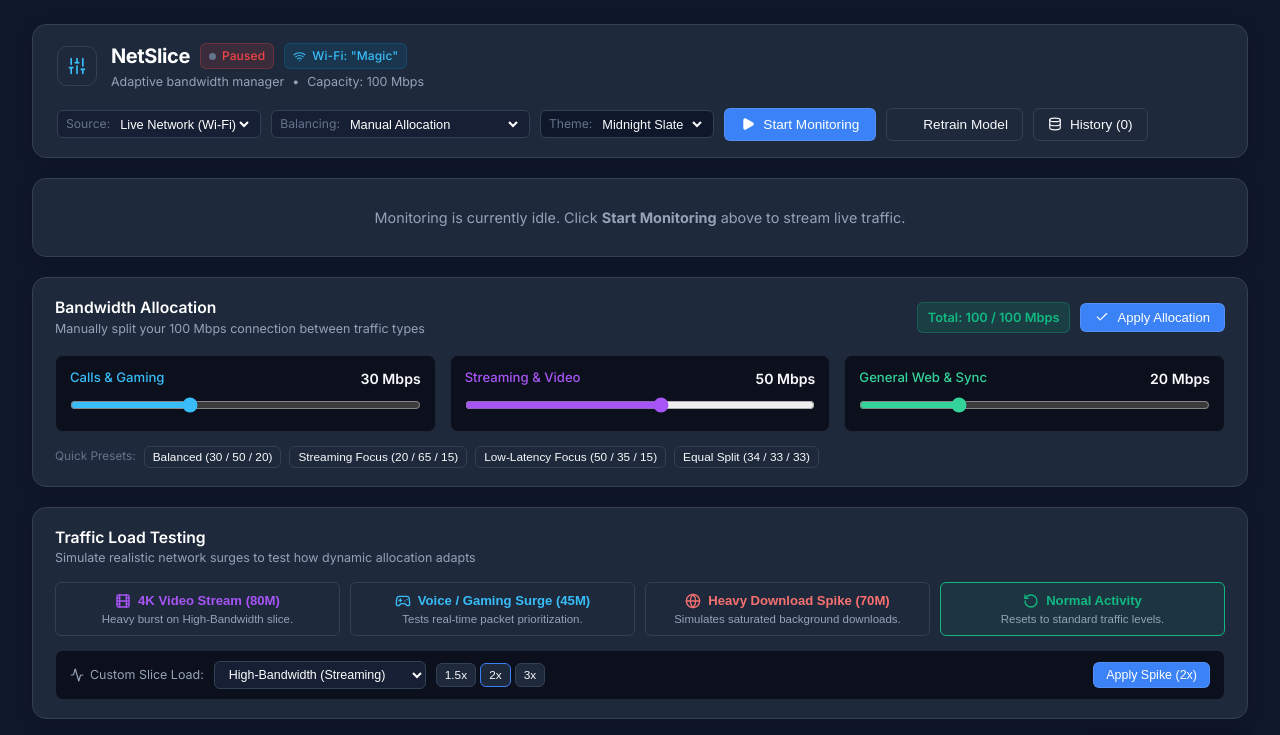
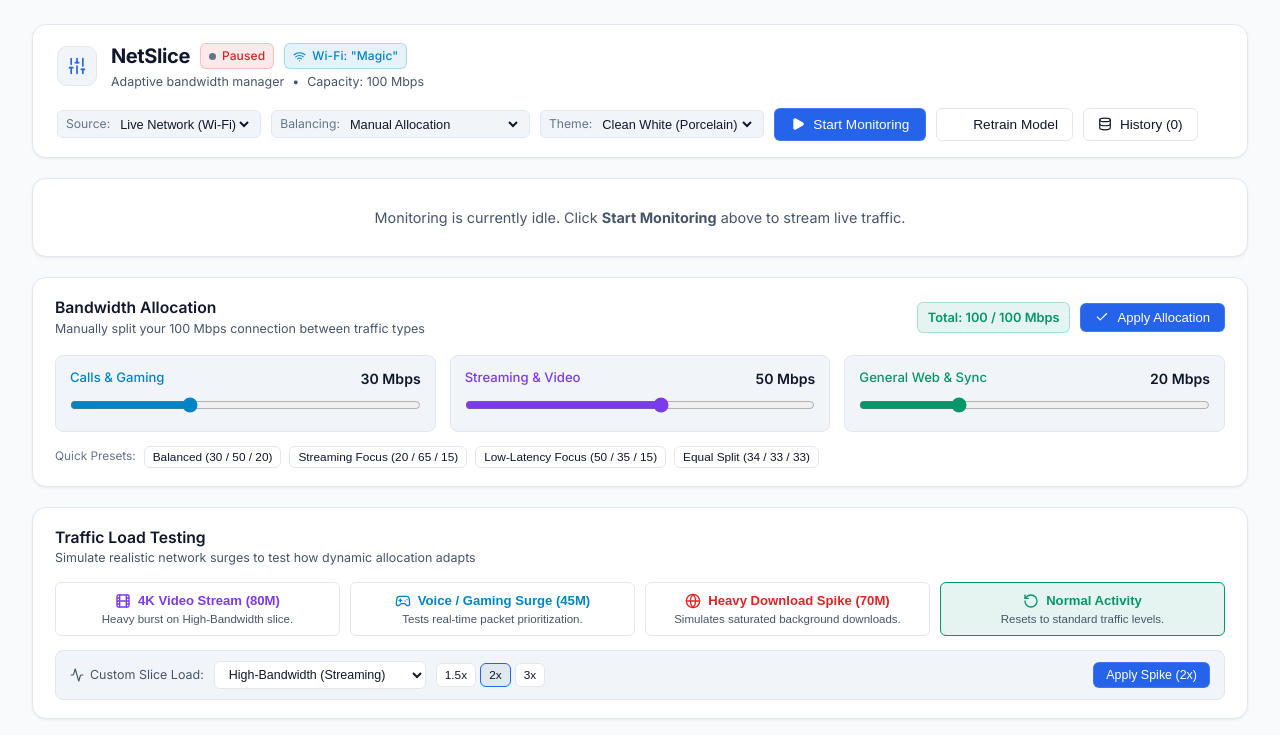
Before and after one commit to KIRUTHIKA-S-25/NetSlice, a React app in the folder frontend/: page / in a window 1280 px wide. Shown: the top 735 px of the page. Built offline with nearby package versions, Linux system fonts and the light colour scheme; no server answers; the HTML template or start-up script is replaced by a standard one.

Commit message:
Update default theme to modern clean mixture of white palette

```diff
--- a/frontend/src/Dashboard.jsx
+++ b/frontend/src/Dashboard.jsx
@@ -23,7 +23,10 @@ const Dashboard = () => {
   const [mode, setMode] = useState('real_network');
   const [activeInterface, setActiveInterface] = useState('Wi-Fi');
   const [interfaces, setInterfaces] = useState([]);
-  const [theme, setTheme] = useState(() => localStorage.getItem('netslice-theme') || 'slate');
+  const [theme, setTheme] = useState(() => {
+    const saved = localStorage.getItem('netslice-theme');
+    return (saved === 'slate' || !saved) ? 'white' : saved;
+  });
   const [strategy, setStrategy] = useState('static');
   const [mlInfo, setMlInfo] = useState(null);
   const [isRetraining, setIsRetraining] = useState(false);
--- a/frontend/src/components/Navbar.jsx
+++ b/frontend/src/components/Navbar.jsx
@@ -41,19 +41,19 @@ const Navbar = ({
             width: '40px',
             height: '40px',
             borderRadius: '10px',
-            backgroundColor: '#1e293b',
-            border: '1px solid #334155',
+            backgroundColor: 'var(--bg-card-subtle)',
+            border: '1px solid var(--border-card)',
             display: 'flex',
             alignItems: 'center',
             justifyContent: 'center',
-            color: '#38bdf8'
+            color: 'var(--accent-primary)'
           }}>
             <Sliders size={20} />
           </div>
 
           <div>
             <div style={{ display: 'flex', alignItems: 'center', gap: '10px' }}>
-              <h1 style={{ fontSize: '1.25rem', fontWeight: '700', letterSpacing: '-0.02em', color: '#ffffff' }}>
+              <h1 style={{ fontSize: '1.25rem', fontWeight: '700', letterSpacing: '-0.02em', color: 'var(--text-primary)' }}>
                 NetSlice
               </h1>
               <span className={`badge ${isRunning ? 'badge-emerald' : 'badge-rose'}`} style={{ display: 'inline-flex', alignItems: 'center', gap: '6px' }}>
@@ -91,7 +91,7 @@ const Navbar = ({
         <div style={{ display: 'flex', alignItems: 'center', gap: '10px', flexWrap: 'wrap' }}>
 
           {/* Operational Mode */}
-          <div style={{ display: 'flex', alignItems: 'center', backgroundColor: '#161f33', padding: '4px 8px', borderRadius: '6px', border: '1px solid var(--border-card)' }}>
+          <div style={{ display: 'flex', alignItems: 'center', backgroundColor: 'var(--bg-card-subtle)', padding: '4px 8px', borderRadius: '6px', border: '1px solid var(--border-card)' }}>
             <span style={{ fontSize: '0.76rem', color: 'var(--text-muted)', marginRight: '6px' }}>Source:</span>
             <select
               value={mode}
@@ -99,7 +99,7 @@ const Navbar = ({
               disabled={isRunning}
               style={{
                 background: 'transparent',
-                color: '#ffffff',
+                color: 'var(--text-primary)',
                 border: 'none',
                 outline: 'none',
                 fontSize: '0.8rem',
@@ -107,13 +107,13 @@ const Navbar = ({
                 cursor: isRunning ? 'not-allowed' : 'pointer'
               }}
             >
-              <option value="real_network" style={{ background: '#111827', color: '#ffffff' }}>Live Network (Wi-Fi)</option>
-              <option value="simulation" style={{ background: '#111827', color: '#ffffff' }}>Simulation Sandbox</option>
+              <option value="real_network" style={{ background: 'var(--bg-card)', color: 'var(--text-primary)' }}>Live Network (Wi-Fi)</option>
+              <option value="simulation" style={{ background: 'var(--bg-card)', color: 'var(--text-primary)' }}>Simulation Sandbox</option>
             </select>
           </div>
 
           {/* Allocation Strategy */}
-          <div style={{ display: 'flex', alignItems: 'center', backgroundColor: '#161f33', padding: '4px 8px', borderRadius: '6px', border: '1px solid var(--border-card)' }}>
+          <div style={{ display: 'flex', alignItems: 'center', backgroundColor: 'var(--bg-card-subtle)', padding: '4px 8px', borderRadius: '6px', border: '1px solid var(--border-card)' }}>
             <span style={{ fontSize: '0.76rem', color: 'var(--text-muted)', marginRight: '6px' }}>Balancing:</span>
             <select
               value={strategy}
@@ -121,7 +121,7 @@ const Navbar = ({
               disabled={isRunning}
               style={{
                 background: 'transparent',
-                color: '#ffffff',
+                color: 'var(--text-primary)',
                 border: 'none',
                 outline: 'none',
                 fontSize: '0.8rem',
@@ -151,10 +151,10 @@ const Navbar = ({
                 cursor: 'pointer'
               }}
             >
+              <option value="white" style={{ background: 'var(--bg-card)', color: 'var(--text-primary)' }}>Clean White (Porcelain)</option>
+              <option value="warm" style={{ background: 'var(--bg-card)', color: 'var(--text-primary)' }}>Warm White (Alabaster)</option>
               <option value="slate" style={{ background: 'var(--bg-card)', color: 'var(--text-primary)' }}>Midnight Slate</option>
               <option value="charcoal" style={{ background: 'var(--bg-card)', color: 'var(--text-primary)' }}>Charcoal Zinc</option>
-              <option value="ocean" style={{ background: 'var(--bg-card)', color: 'var(--text-primary)' }}>Ocean Navy</option>
-              <option value="light" style={{ background: 'var(--bg-card)', color: 'var(--text-primary)' }}>Executive Light</option>
             </select>
           </div>
 
--- a/frontend/src/components/StaticSliders.jsx
+++ b/frontend/src/components/StaticSliders.jsx
@@ -74,7 +74,7 @@ const StaticSliders = ({ activeAllocations, onSaveAllocations, isStaticStrategy
     <div className="glass-card" style={{ padding: '18px 22px', marginBottom: '20px' }}>
       <div style={{ display: 'flex', justifyContent: 'space-between', alignItems: 'center', marginBottom: '16px', flexWrap: 'wrap', gap: '12px' }}>
         <div>
-          <h3 style={{ fontSize: '0.98rem', fontWeight: '600', color: '#ffffff' }}>
+          <h3 style={{ fontSize: '0.98rem', fontWeight: '600', color: 'var(--text-primary)' }}>
             Bandwidth Allocation
           </h3>
           <p style={{ fontSize: '0.78rem', color: 'var(--text-secondary)' }}>
@@ -122,7 +122,7 @@ const StaticSliders = ({ activeAllocations, onSaveAllocations, isStaticStrategy
           borderRadius: '6px',
           backgroundColor: 'var(--status-info-bg)',
           border: '1px solid rgba(2, 132, 199, 0.3)',
-          color: '#38bdf8',
+          color: 'var(--status-info)',
           fontSize: '0.8rem',
           marginBottom: '12px'
         }}>
@@ -134,10 +134,10 @@ const StaticSliders = ({ activeAllocations, onSaveAllocations, isStaticStrategy
       <div style={{ display: 'grid', gridTemplateColumns: 'repeat(auto-fit, minmax(260px, 1fr))', gap: '14px', marginBottom: '14px' }}>
 
         {/* Low-Latency */}
-        <div style={{ backgroundColor: '#0c101c', padding: '12px 14px', borderRadius: '8px', border: '1px solid #1e2638' }}>
+        <div style={{ backgroundColor: 'var(--bg-card-subtle)', padding: '12px 14px', borderRadius: '8px', border: '1px solid var(--border-card)' }}>
           <div style={{ display: 'flex', justifyContent: 'space-between', marginBottom: '6px' }}>
             <span style={{ fontSize: '0.82rem', fontWeight: '500', color: 'var(--slice-low-latency)' }}>Calls & Gaming</span>
-            <span style={{ fontSize: '0.88rem', fontWeight: '600' }}>{allocations.low_latency} Mbps</span>
+            <span style={{ fontSize: '0.88rem', fontWeight: '600', color: 'var(--text-primary)' }}>{allocations.low_latency} Mbps</span>
           </div>
           <input
             type="range"
@@ -151,10 +151,10 @@ const StaticSliders = ({ activeAllocations, onSaveAllocations, isStaticStrategy
         </div>
 
         {/* High-Bandwidth */}
-        <div style={{ backgroundColor: '#0c101c', padding: '12px 14px', borderRadius: '8px', border: '1px solid #1e2638' }}>
+        <div style={{ backgroundColor: 'var(--bg-card-subtle)', padding: '12px 14px', borderRadius: '8px', border: '1px solid var(--border-card)' }}>
           <div style={{ display: 'flex', justifyContent: 'space-between', marginBottom: '6px' }}>
             <span style={{ fontSize: '0.82rem', fontWeight: '500', color: 'var(--slice-high-bandwidth)' }}>Streaming & Video</span>
-            <span style={{ fontSize: '0.88rem', fontWeight: '600' }}>{allocations.high_bandwidth} Mbps</span>
+            <span style={{ fontSize: '0.88rem', fontWeight: '600', color: 'var(--text-primary)' }}>{allocations.high_bandwidth} Mbps</span>
           </div>
           <input
             type="range"
@@ -168,10 +168,10 @@ const StaticSliders = ({ activeAllocations, onSaveAllocations, isStaticStrategy
         </div>
 
         {/* General */}
-        <div style={{ backgroundColor: '#0c101c', padding: '12px 14px', borderRadius: '8px', border: '1px solid #1e2638' }}>
+        <div style={{ backgroundColor: 'var(--bg-card-subtle)', padding: '12px 14px', borderRadius: '8px', border: '1px solid var(--border-card)' }}>
           <div style={{ display: 'flex', justifyContent: 'space-between', marginBottom: '6px' }}>
             <span style={{ fontSize: '0.82rem', fontWeight: '500', color: 'var(--slice-general)' }}>General Web & Sync</span>
-            <span style={{ fontSize: '0.88rem', fontWeight: '600' }}>{allocations.general} Mbps</span>
+            <span style={{ fontSize: '0.88rem', fontWeight: '600', color: 'var(--text-primary)' }}>{allocations.general} Mbps</span>
           </div>
           <input
             type="range"
--- a/frontend/src/components/TrafficTweaker.jsx
+++ b/frontend/src/components/TrafficTweaker.jsx
@@ -73,7 +73,7 @@ const TrafficTweaker = ({ isRunning, onTriggerScenario }) => {
     <div className="glass-card" style={{ padding: '18px 22px', marginBottom: '20px' }}>
       <div style={{ display: 'flex', justifyContent: 'space-between', alignItems: 'center', marginBottom: '14px', flexWrap: 'wrap', gap: '8px' }}>
         <div>
-          <h3 style={{ fontSize: '0.98rem', fontWeight: '600', color: '#ffffff' }}>
+          <h3 style={{ fontSize: '0.98rem', fontWeight: '600', color: 'var(--text-primary)' }}>
             Traffic Load Testing
           </h3>
           <p style={{ fontSize: '0.78rem', color: 'var(--text-secondary)' }}>
@@ -87,7 +87,7 @@ const TrafficTweaker = ({ isRunning, onTriggerScenario }) => {
             borderRadius: '6px',
             backgroundColor: 'var(--status-info-bg)',
             border: '1px solid rgba(2, 132, 199, 0.3)',
-            color: '#38bdf8',
+            color: 'var(--status-info)',
             fontSize: '0.76rem',
             fontWeight: '500'
           }}>
@@ -110,7 +110,7 @@ const TrafficTweaker = ({ isRunning, onTriggerScenario }) => {
             flexDirection: 'column',
             gap: '4px',
             borderColor: activeScenario === 'streaming_burst' ? 'var(--slice-high-bandwidth)' : undefined,
-            backgroundColor: activeScenario === 'streaming_burst' ? '#1c1a2e' : undefined
+            backgroundColor: activeScenario === 'streaming_burst' ? 'rgba(124, 58, 237, 0.1)' : undefined
           }}
         >
           <div style={{ display: 'flex', alignItems: 'center', gap: '7px', color: 'var(--slice-high-bandwidth)' }}>
@@ -133,7 +133,7 @@ const TrafficTweaker = ({ isRunning, onTriggerScenario }) => {
             flexDirection: 'column',
             gap: '4px',
             borderColor: activeScenario === 'fleet_surge' ? 'var(--slice-low-latency)' : undefined,
-            backgroundColor: activeScenario === 'fleet_surge' ? '#122338' : undefined
+            backgroundColor: activeScenario === 'fleet_surge' ? 'var(--status-info-bg)' : undefined
           }}
         >
           <div style={{ display: 'flex', alignItems: 'center', gap: '7px', color: 'var(--slice-low-latency)' }}>
@@ -156,10 +156,10 @@ const TrafficTweaker = ({ isRunning, onTriggerScenario }) => {
             flexDirection: 'column',
             gap: '4px',
             borderColor: activeScenario === 'dos_attack' ? '#f87171' : undefined,
-            backgroundColor: activeScenario === 'dos_attack' ? '#291418' : undefined
+            backgroundColor: activeScenario === 'dos_attack' ? 'var(--status-danger-bg)' : undefined
           }}
         >
-          <div style={{ display: 'flex', alignItems: 'center', gap: '7px', color: '#f87171' }}>
+          <div style={{ display: 'flex', alignItems: 'center', gap: '7px', color: 'var(--status-danger)' }}>
             <Globe size={16} />
             <span style={{ fontWeight: '600', fontSize: '0.82rem' }}>Heavy Download Spike (70M)</span>
           </div>
@@ -179,7 +179,7 @@ const TrafficTweaker = ({ isRunning, onTriggerScenario }) => {
             flexDirection: 'column',
             gap: '4px',
             borderColor: activeScenario === 'normal' || activeScenario === 'normal_baseline' ? 'var(--status-success)' : undefined,
-            backgroundColor: activeScenario === 'normal' || activeScenario === 'normal_baseline' ? 'rgba(16, 185, 129, 0.08)' : undefined
+            backgroundColor: activeScenario === 'normal' || activeScenario === 'normal_baseline' ? 'var(--status-success-bg)' : undefined
           }}
         >
           <div style={{ display: 'flex', alignItems: 'center', gap: '7px', color: 'var(--status-success)' }}>
@@ -198,10 +198,10 @@ const TrafficTweaker = ({ isRunning, onTriggerScenario }) => {
         display: 'flex',
         alignItems: 'center',
         gap: '10px',
-        backgroundColor: '#0c101c',
+        backgroundColor: 'var(--bg-card-subtle)',
         padding: '10px 14px',
         borderRadius: '8px',
-        border: '1px solid #1e2638',
+        border: '1px solid var(--border-card)',
         flexWrap: 'wrap'
       }}>
         <span style={{ fontSize: '0.78rem', color: 'var(--text-secondary)', display: 'flex', alignItems: 'center', gap: '6px' }}>
@@ -212,8 +212,8 @@ const TrafficTweaker = ({ isRunning, onTriggerScenario }) => {
           value={selectedSlice}
           onChange={(e) => setSelectedSlice(e.target.value)}
           style={{
-            backgroundColor: '#161f33',
-            color: '#ffffff',
+            backgroundColor: 'var(--bg-card)',
+            color: 'var(--text-primary)',
             border: '1px solid var(--border-card)',
             padding: '5px 10px',
             borderRadius: '6px',
@@ -235,7 +235,7 @@ const TrafficTweaker = ({ isRunning, onTriggerScenario }) => {
                 padding: '4px 8px',
                 fontSize: '0.74rem',
                 borderColor: multiplier === m ? 'var(--accent-primary)' : undefined,
-                backgroundColor: multiplier === m ? '#1e293b' : undefined
+                backgroundColor: multiplier === m ? 'var(--bg-hover)' : undefined
               }}
             >
               {m}x
--- a/frontend/src/index.css
+++ b/frontend/src/index.css
@@ -1,7 +1,83 @@
 @import url('https://fonts.googleapis.com/css2?family=Inter:wght@300;400;500;600;700&family=JetBrains+Mono:wght@400;500&display=swap');
 
-:root, [data-theme="slate"] {
-  /* Default: Rich Midnight Slate (#0f172a) */
+:root, [data-theme="white"], [data-theme="light"] {
+  /* Default: Clean Mixture of White (Porcelain & Crisp Slate) */
+  --bg-app: #f8fafc;
+  --bg-card: #ffffff;
+  --bg-card-subtle: #f1f5f9;
+  --bg-hover: #e2e8f0;
+
+  --border-card: #e2e8f0;
+  --border-muted: #cbd5e1;
+  --border-active: #2563eb;
+
+  --text-primary: #0f172a;
+  --text-secondary: #475569;
+  --text-muted: #64748b;
+
+  --accent-primary: #2563eb;
+  --accent-primary-hover: #1d4ed8;
+
+  --status-success: #059669;
+  --status-success-bg: rgba(5, 150, 105, 0.1);
+  --status-warning: #d97706;
+  --status-warning-bg: rgba(217, 119, 6, 0.1);
+  --status-danger: #dc2626;
+  --status-danger-bg: rgba(220, 38, 38, 0.1);
+  --status-info: #0284c7;
+  --status-info-bg: rgba(2, 132, 199, 0.1);
+
+  --slice-low-latency: #0284c7;
+  --slice-high-bandwidth: #7c3aed;
+  --slice-general: #059669;
+
+  --card-shadow: 0 1px 3px 0 rgba(0, 0, 0, 0.06), 0 1px 2px -1px rgba(0, 0, 0, 0.04);
+
+  --radius-sm: 6px;
+  --radius-md: 10px;
+  --radius-lg: 14px;
+}
+
+[data-theme="warm"] {
+  /* Warm Alabaster / Milk White */
+  --bg-app: #fafaf9;
+  --bg-card: #ffffff;
+  --bg-card-subtle: #f5f5f4;
+  --bg-hover: #e7e5e4;
+
+  --border-card: #e7e5e4;
+  --border-muted: #d6d3d1;
+  --border-active: #0284c7;
+
+  --text-primary: #1c1917;
+  --text-secondary: #57534e;
+  --text-muted: #78716c;
+
+  --accent-primary: #0284c7;
+  --accent-primary-hover: #0369a1;
+
+  --status-success: #15803d;
+  --status-success-bg: rgba(21, 128, 61, 0.1);
+  --status-warning: #b45309;
+  --status-warning-bg: rgba(180, 83, 9, 0.1);
+  --status-danger: #b91c1c;
+  --status-danger-bg: rgba(185, 28, 28, 0.1);
+  --status-info: #0284c7;
+  --status-info-bg: rgba(2, 132, 199, 0.1);
+
+  --slice-low-latency: #0284c7;
+  --slice-high-bandwidth: #7c3aed;
+  --slice-general: #15803d;
+
+  --card-shadow: 0 1px 3px 0 rgba(28, 25, 23, 0.06), 0 1px 2px -1px rgba(28, 25, 23, 0.04);
+
+  --radius-sm: 6px;
+  --radius-md: 10px;
+  --radius-lg: 14px;
+}
+
+[data-theme="slate"] {
+  /* Rich Midnight Slate (#0f172a) */
   --bg-app: #0f172a;
   --bg-card: #1e293b;
   --bg-card-subtle: #0f172a;
@@ -30,6 +106,8 @@
   --slice-low-latency: #38bdf8;
   --slice-high-bandwidth: #a855f7;
   --slice-general: #34d399;
+
+  --card-shadow: 0 4px 16px rgba(0, 0, 0, 0.15);
 
   --radius-sm: 6px;
   --radius-md: 10px;
@@ -67,77 +145,7 @@
   --slice-high-bandwidth: #a855f7;
   --slice-general: #34d399;
 
-  --radius-sm: 6px;
-  --radius-md: 10px;
-  --radius-lg: 14px;
-}
-
-[data-theme="ocean"] {
-  /* Deep Oceanic Navy (#081120) */
-  --bg-app: #081120;
-  --bg-card: #0f203d;
-  --bg-card-subtle: #081120;
-  --bg-hover: #17325c;
-
-  --border-card: #1c3d70;
-  --border-muted: #275294;
-  --border-active: #38bdf8;
-
-  --text-primary: #f0f9ff;
-  --text-secondary: #93c5fd;
-  --text-muted: #60a5fa;
-
-  --accent-primary: #0284c7;
-  --accent-primary-hover: #0369a1;
-
-  --status-success: #10b981;
-  --status-success-bg: rgba(16, 185, 129, 0.14);
-  --status-warning: #f59e0b;
-  --status-warning-bg: rgba(245, 158, 11, 0.14);
-  --status-danger: #ef4444;
-  --status-danger-bg: rgba(239, 68, 68, 0.14);
-  --status-info: #0284c7;
-  --status-info-bg: rgba(2, 132, 199, 0.14);
-
-  --slice-low-latency: #38bdf8;
-  --slice-high-bandwidth: #a855f7;
-  --slice-general: #34d399;
-
-  --radius-sm: 6px;
-  --radius-md: 10px;
-  --radius-lg: 14px;
-}
-
-[data-theme="light"] {
-  /* Clean Minimalist Light (#f8fafc) */
-  --bg-app: #f1f5f9;
-  --bg-card: #ffffff;
-  --bg-card-subtle: #f8fafc;
-  --bg-hover: #e2e8f0;
-
-  --border-card: #cbd5e1;
-  --border-muted: #94a3b8;
-  --border-active: #2563eb;
-
-  --text-primary: #0f172a;
-  --text-secondary: #475569;
-  --text-muted: #64748b;
-
-  --accent-primary: #2563eb;
-  --accent-primary-hover: #1d4ed8;
-
-  --status-success: #059669;
-  --status-success-bg: rgba(5, 150, 105, 0.12);
-  --status-warning: #d97706;
-  --status-warning-bg: rgba(217, 119, 6, 0.12);
-  --status-danger: #dc2626;
-  --status-danger-bg: rgba(220, 38, 38, 0.12);
-  --status-info: #0284c7;
-  --status-info-bg: rgba(2, 132, 199, 0.12);
-
-  --slice-low-latency: #0284c7;
-  --slice-high-bandwidth: #7c3aed;
-  --slice-general: #059669;
+  --card-shadow: 0 4px 16px rgba(0, 0, 0, 0.25);
 
   --radius-sm: 6px;
   --radius-md: 10px;
@@ -182,8 +190,8 @@ body {
   background-color: var(--bg-card);
   border: 1px solid var(--border-card);
   border-radius: var(--radius-lg);
-  box-shadow: 0 4px 16px rgba(0, 0, 0, 0.15);
-  transition: border-color 0.15s ease, background-color 0.25s ease;
+  box-shadow: var(--card-shadow);
+  transition: border-color 0.15s ease, background-color 0.25s ease, box-shadow 0.25s ease;
 }
 
 .glass-card:hover {
```
Also changed, not shown: frontend/src/components/ActionTerminal.jsx (+8 -8 lines), frontend/src/components/AnalyticsModal.jsx (+22 -21 lines), frontend/src/components/ChatbotWidget.jsx (+32 -30 lines), frontend/src/components/MetricsCharts.jsx (+17 -17 lines), frontend/src/components/SliceCards.jsx (+11 -11 lines).
